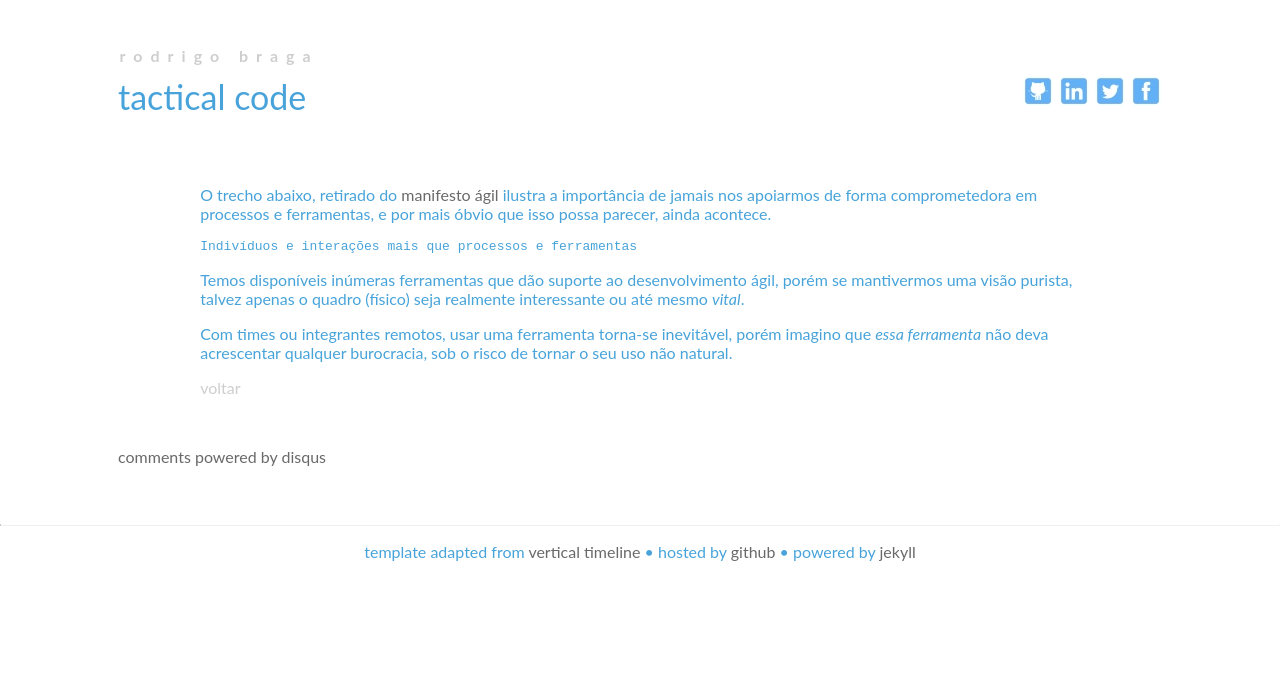
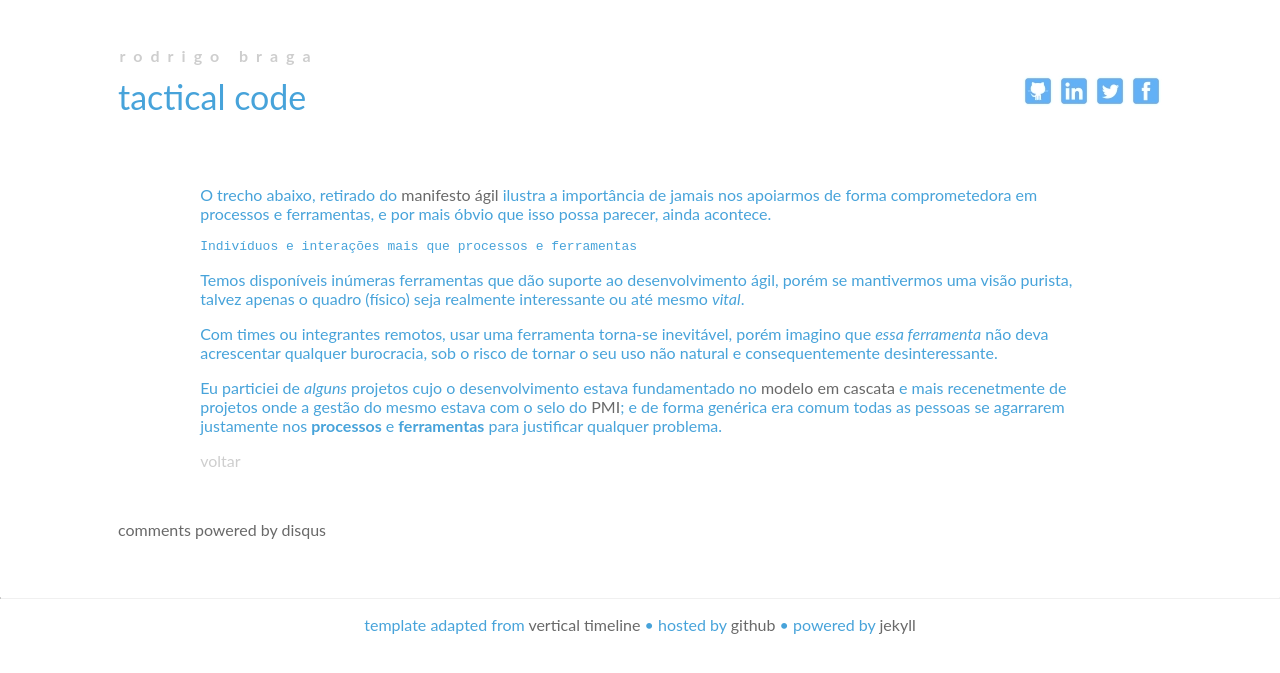
Before and after one commit to rodrigobraga/rodrigobraga.github.io, a Jekyll site: the page built from _posts/2013-11-21-nao-se-apoie-em-ferramentas.md, in a window 1280 px wide. Shown: the top 673 px of the page. Built offline with Jekyll 4.4.1, drawn with Linux system fonts in a browser that asks for light colours; Markdown is read by kramdown in place of the engine named in the settings; comment, search, counter and statistics services are not loaded.

Commit message:
Update 2013-11-21-nao-se-apoie-em-ferramentas.md

```diff
--- a/_posts/2013-11-21-nao-se-apoie-em-ferramentas.md
+++ b/_posts/2013-11-21-nao-se-apoie-em-ferramentas.md
@@ -16,4 +16,6 @@ Indivíduos e interações mais que processos e ferramentas
 
 Temos disponíveis inúmeras ferramentas que dão suporte ao desenvolvimento ágil, porém se mantivermos uma visão purista, talvez apenas o quadro (físico) seja realmente interessante ou até mesmo *vital*.
 
-Com times ou integrantes remotos, usar uma ferramenta torna-se inevitável, porém imagino que *essa ferramenta* não deva acrescentar qualquer burocracia, sob o risco de tornar o seu uso não natural.
+Com times ou integrantes remotos, usar uma ferramenta torna-se inevitável, porém imagino que *essa ferramenta* não deva acrescentar qualquer burocracia, sob o risco de tornar o seu uso não natural e consequentemente desinteressante.
+
+Eu particiei de *alguns* projetos cujo o desenvolvimento estava fundamentado no [modelo em cascata](http://pt.wikipedia.org/wiki/Modelo_em_cascata) e mais recenetmente de projetos onde a gestão do mesmo estava com o selo do [PMI](http://www.pmi.org); e de forma genérica era comum todas as pessoas se agarrarem justamente nos **processos** e **ferramentas** para justificar qualquer problema.
```
